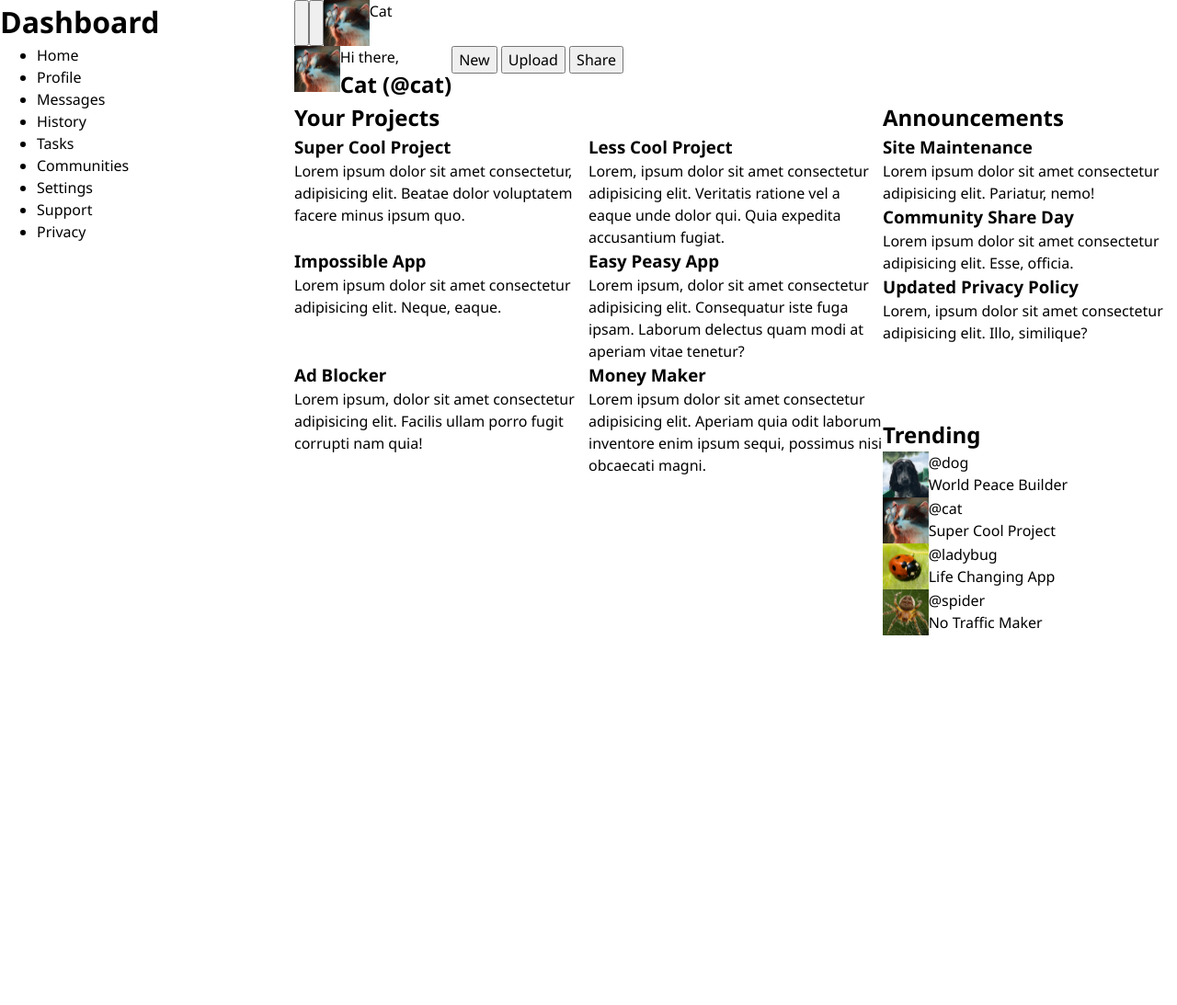
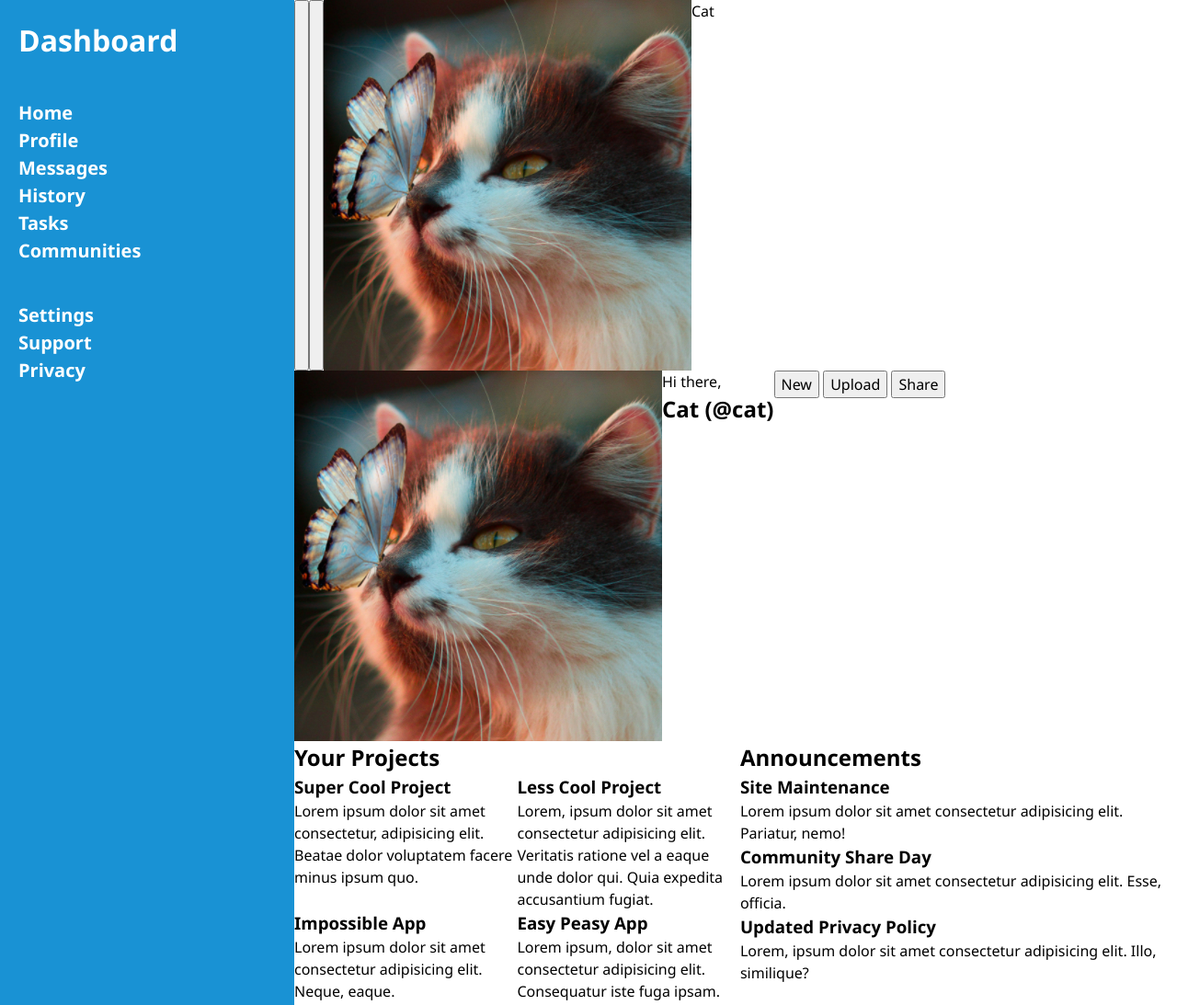
Before and after one commit to mgriskus/admin-dashboard, a plain HTML site: page index.html in a window 1280 px wide. Shown: the top 1093 px of the page at 92% size. Before the commit the page ends 800 px from the top, so only its background shows below. Drawn offline with Linux system fonts and the light colour scheme.

Commit message:
Style sidebar

```diff
--- a/index.html
+++ b/index.html
@@ -12,17 +12,17 @@
     <div class="sidebar">
         <div class="logo"><h1>Dashboard</h1></div>
         <ul class="main-links">
-            <li>Home</li>
-            <li>Profile</li>
-            <li>Messages</li>
-            <li>History</li>
-            <li>Tasks</li>
-            <li>Communities</li>
+            <li><a href="#">Home</a></li>
+            <li><a href="#">Profile</a></li>
+            <li><a href="#">Messages</a></li>
+            <li><a href="#">History</a></li>
+            <li><a href="#">Tasks</a></li>
+            <li><a href="#">Communities</a></li>
         </ul>
         <ul class="other-links">
-            <li>Settings</li>
-            <li>Support</li>
-            <li>Privacy</li>
+            <a href="#"><li>Settings</li></a>
+            <a href="#"><li>Support</li></a>
+            <a href="#"><li>Privacy</li></a>
         </ul>
     </div>
     <div class="header">
--- a/style.css
+++ b/style.css
@@ -26,6 +26,26 @@ body {
 
 .sidebar {
     grid-row: 1 / -1;
+    background-color: var(--primary-accent-color);
+    color: white;
+}
+
+h1 {
+    padding: 20px;
+}
+
+.sidebar ul {
+    list-style: none;
+    padding: 20px;
+}
+
+.sidebar a {
+    color: white;
+    text-decoration: none;
+    font-size: 1.25rem;
+    font-weight: bold;
+    display: block;
+
 }
 
 .upper-header {
@@ -55,8 +75,3 @@ body {
 .trending-card {
     display: flex;
 }
-
-.small-pfp,
-.large-pfp {
-    height: 50px;
-}
```
